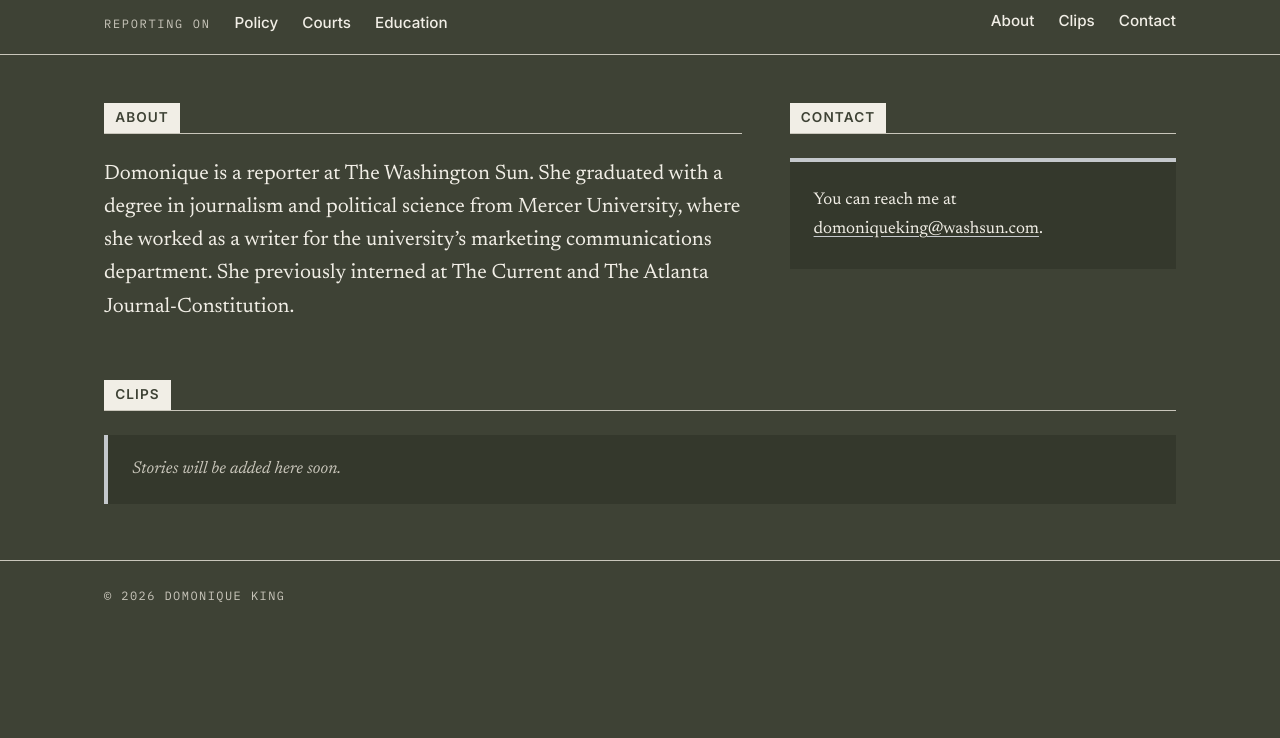
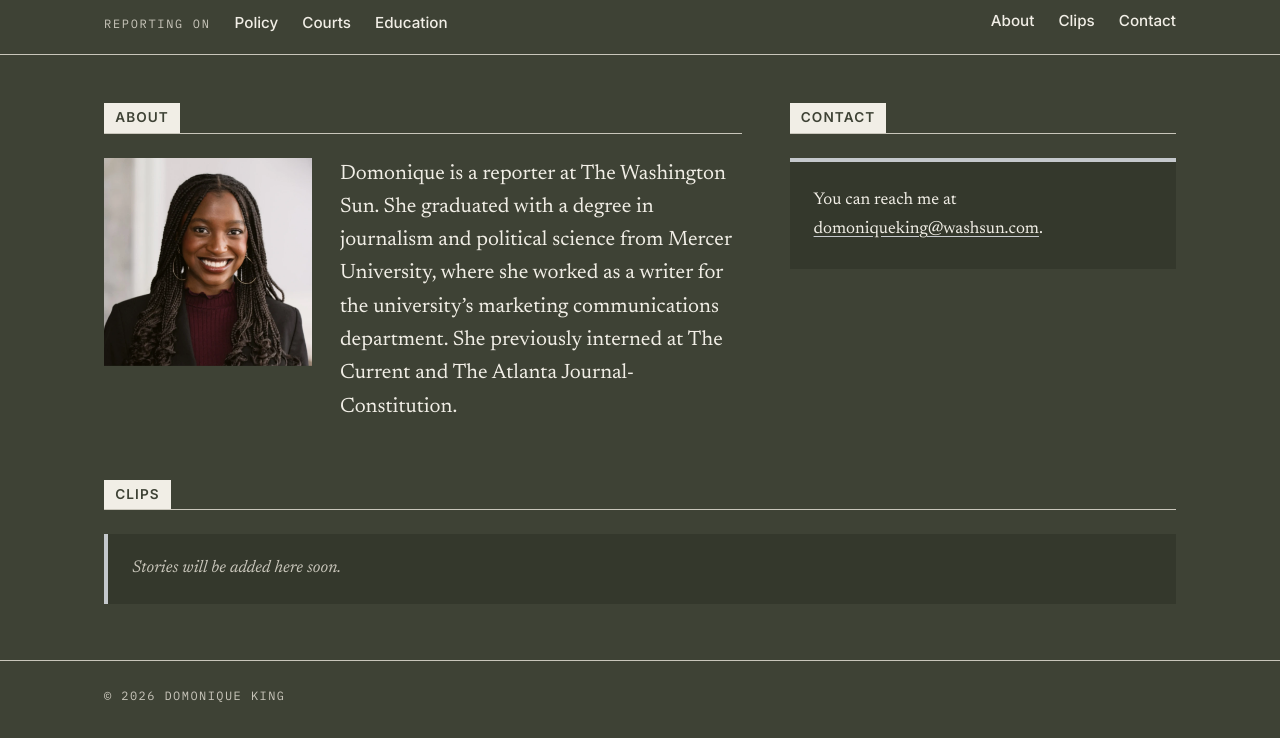
Before and after one commit to domoniqueking-pixel/DomoniqueKing, a plain HTML site: page index.html in a window 1280 px wide. Shown: the part 182-920 px from the top of the page. Before the commit the page ends 820 px from the top, so only its background shows below. Drawn offline with Linux system fonts and the light colour scheme.

Commit message:
Add headshot beside About text
Co-Authored-By: Claude Opus 5.5 <noreply@anthropic.com>
Claude-Session: https://claude.ai/code/session_01Vbd87fJtcKyQXmvxzbVMXT

```diff
--- a/index.html
+++ b/index.html
@@ -120,6 +120,21 @@
     }
     .lede { font-size: 1.3rem; line-height: 1.6; margin: 0; max-width: 42rem; }
 
+    /* Headshot beside the About text; stacks above it on narrow screens */
+    .about-body { display: grid; grid-template-columns: 1fr; gap: 1.5rem; align-items: start; }
+    @media (min-width: 36rem) {
+      .about-body { grid-template-columns: 13rem minmax(0, 1fr); gap: 1.75rem; }
+    }
+    .headshot {
+      display: block;
+      width: 100%;
+      max-width: 13rem;
+      height: auto;
+      aspect-ratio: 1 / 1;
+      object-fit: cover;
+      background: var(--bg-deep);
+    }
+
     .contact-box {
       background: var(--bg-deep);
       border-top: 4px solid var(--accent);
@@ -186,7 +201,10 @@
     <div class="wrap columns">
       <section id="about">
         <h2 class="label"><span>About</span></h2>
-        <p class="lede">Domonique is a reporter at The Washington Sun. She graduated with a degree in journalism and political science from Mercer University, where she worked as a writer for the university’s marketing communications department. She previously interned at The Current and The Atlanta Journal-Constitution.</p>
+        <div class="about-body">
+          <img class="headshot" src="headshot.webp" width="800" height="800" alt="Domonique King">
+          <p class="lede">Domonique is a reporter at The Washington Sun. She graduated with a degree in journalism and political science from Mercer University, where she worked as a writer for the university’s marketing communications department. She previously interned at The Current and The Atlanta Journal-Constitution.</p>
+        </div>
       </section>
 
       <section id="contact">
```
Also changed, not shown: headshot.webp (added), 1 other file.
